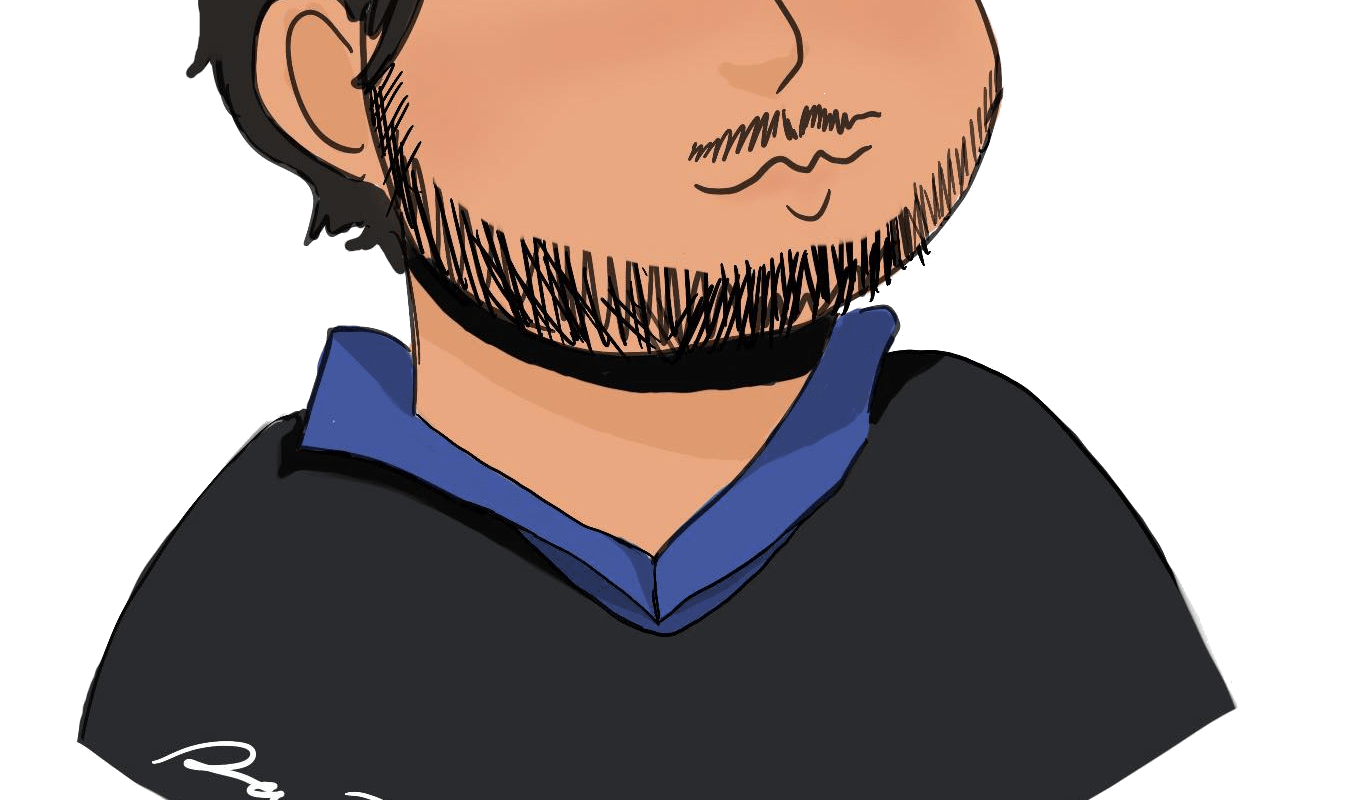
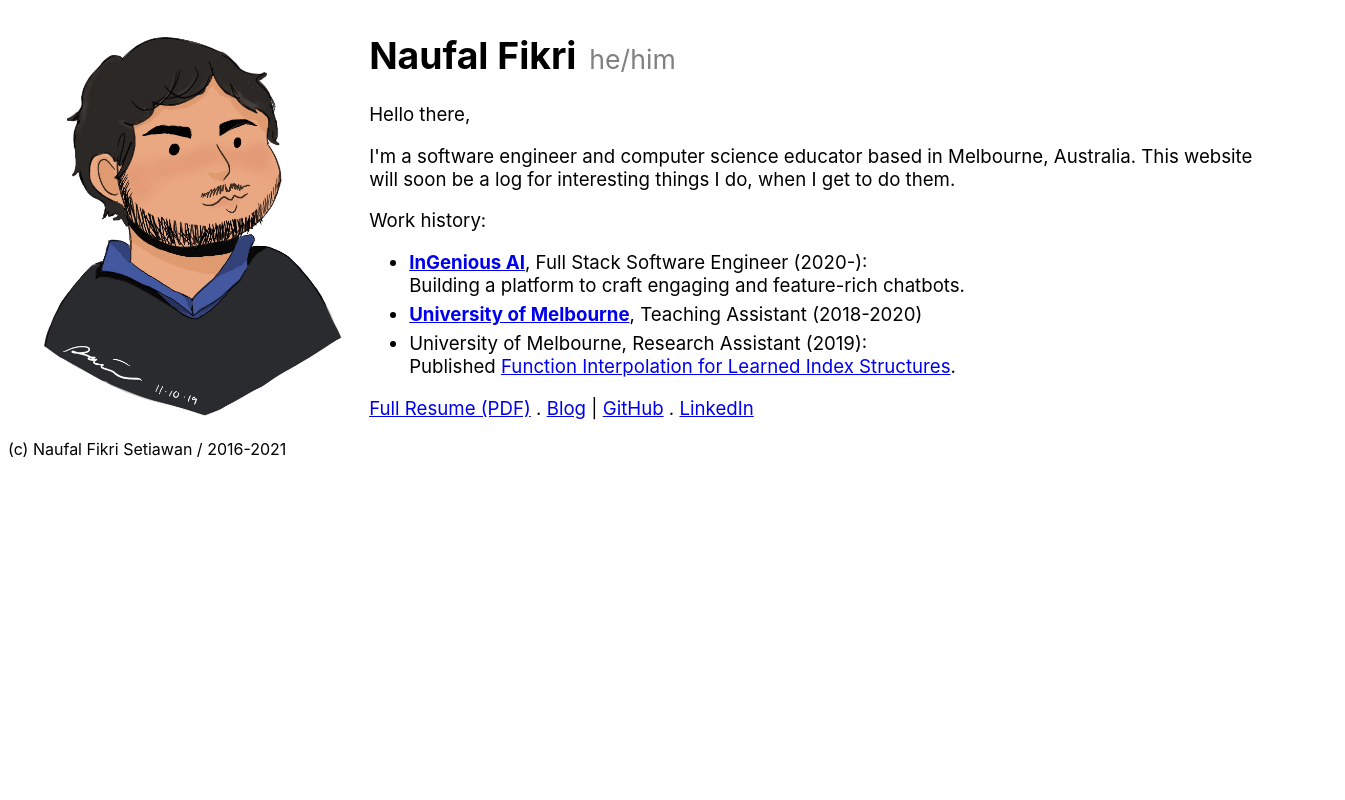
Before and after one commit to naufik/naufik.net, a Next.js app: page / in a window 1280 px wide. Shown: the top 800 px of the page, 1345 px wide, since content can reach past the window. Built offline with nearby package versions, Linux system fonts and the light colour scheme.

Commit message:
Satisfied with styles :D

```diff
--- a/styles/Home.module.css
+++ b/styles/Home.module.css
@@ -1,132 +1,26 @@
-.container {
-  min-height: 100vh;
-  padding: 0 0.5rem;
-  display: flex;
-  flex-direction: column;
-  justify-content: center;
-  align-items: center;
-  height: 100vh;
+.main {
+  font-size: 14pt;
+  display: grid;
+  grid-template-columns: 2fr 5fr;
 }
 
-.main {
-  padding: 5rem 0;
-  flex: 1;
-  display: flex;
-  flex-direction: column;
-  justify-content: left;
-  align-items: left;
+.main li {
+  margin-bottom: 6px;
 }
 
-.footer {
+.splashImg {
   width: 100%;
-  height: 100px;
-  display: flex;
-  justify-content: center;
-  align-items: center;
+  object-fit: scale-down;
 }
 
-.footer a {
-  display: flex;
-  justify-content: center;
-  align-items: center;
-  flex-grow: 1;
+.top, .bottom {
+  grid-column-start: 1;
+  grid-column-end: 3;
 }
 
-.title a {
-  color: #0070f3;
-  text-decoration: none;
+.pronouns {
+  font-weight: 400;
+  margin-left: 4px;
+  font-size: 20pt;
+  color: gray;
 }
-
-.title a:hover,
-.title a:focus,
-.title a:active {
-  text-decoration: underline;
-}
-
-.title {
-  margin: 0;
-  line-height: 1.15;
-  font-size: 4rem;
-}
-
-.title,
-.description {
-  text-align: center;
-}
-
-.description {
-  line-height: 1.5;
-  font-size: 1.5rem;
-}
-
-.code {
-  background: #fafafa;
-  border-radius: 5px;
-  padding: 0.75rem;
-  font-size: 1.1rem;
-  font-family: Menlo, Monaco, Lucida Console, Liberation Mono, DejaVu Sans Mono,
-    Bitstream Vera Sans Mono, Courier New, monospace;
-}
-
-.grid {
-  display: flex;
-  align-items: center;
-  justify-content: center;
-  flex-wrap: wrap;
-  max-width: 800px;
-  margin-top: 3rem;
-}
-
-.card {
-  margin: 1rem;
-  padding: 1.5rem;
-  text-align: left;
-  color: inherit;
-  text-decoration: none;
-  border: 1px solid #eaeaea;
-  border-radius: 10px;
-  transition: color 0.15s ease, border-color 0.15s ease;
-  width: 45%;
-}
-
-.card:hover,
-.card:focus,
-.card:active {
-  color: #0070f3;
-  border-color: #0070f3;
-}
-
-.card h2 {
-  margin: 0 0 1rem 0;
-  font-size: 1.5rem;
-}
-
-.main p {
-  margin: 4px;
-}
-
-.card p {
-  margin: 0;
-  font-size: 1.25rem;
-  line-height: 1.5;
-}
-
-.logo {
-  height: 1em;
-  margin-left: 0.5rem;
-}
-
-@media (max-width: 600px) {
-  .grid {
-    width: 100%;
-    flex-direction: column;
-  }
-}
-
-.splashimg {
-  width: 100%;
-  display: flex;
-  align-items: center;
-  justify-content: center;
-
-}
--- a/styles/globals.css
+++ b/styles/globals.css
@@ -1,16 +1,5 @@
 html,
 body {
-  padding: 0;
-  margin: 0;
   font-family: -apple-system, BlinkMacSystemFont, Segoe UI, Roboto, Oxygen,
     Ubuntu, Cantarell, Fira Sans, Droid Sans, Helvetica Neue, sans-serif;
 }
-
-a {
-  color: inherit;
-  text-decoration: none;
-}
-
-* {
-  box-sizing: border-box;
-}
```
Also changed, not shown: 1 other file (tests, documents, lock files or other folders).
